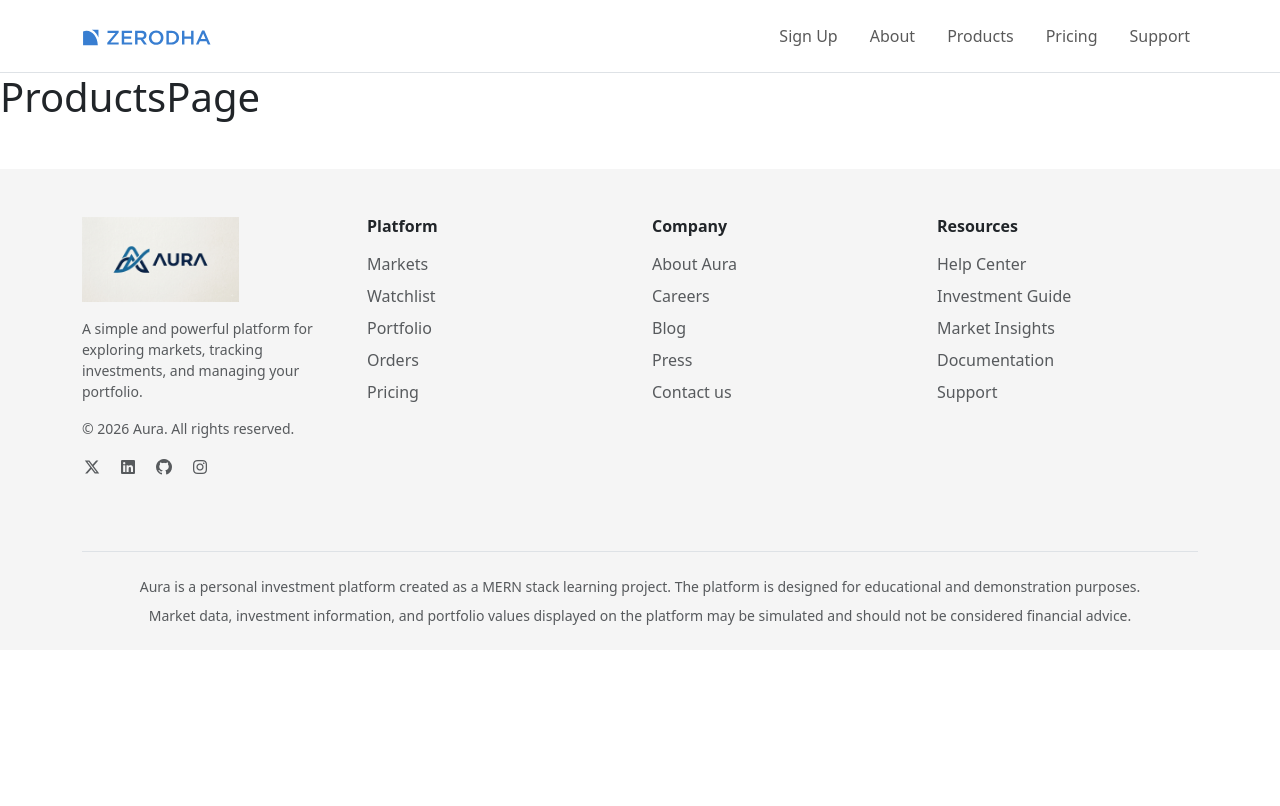
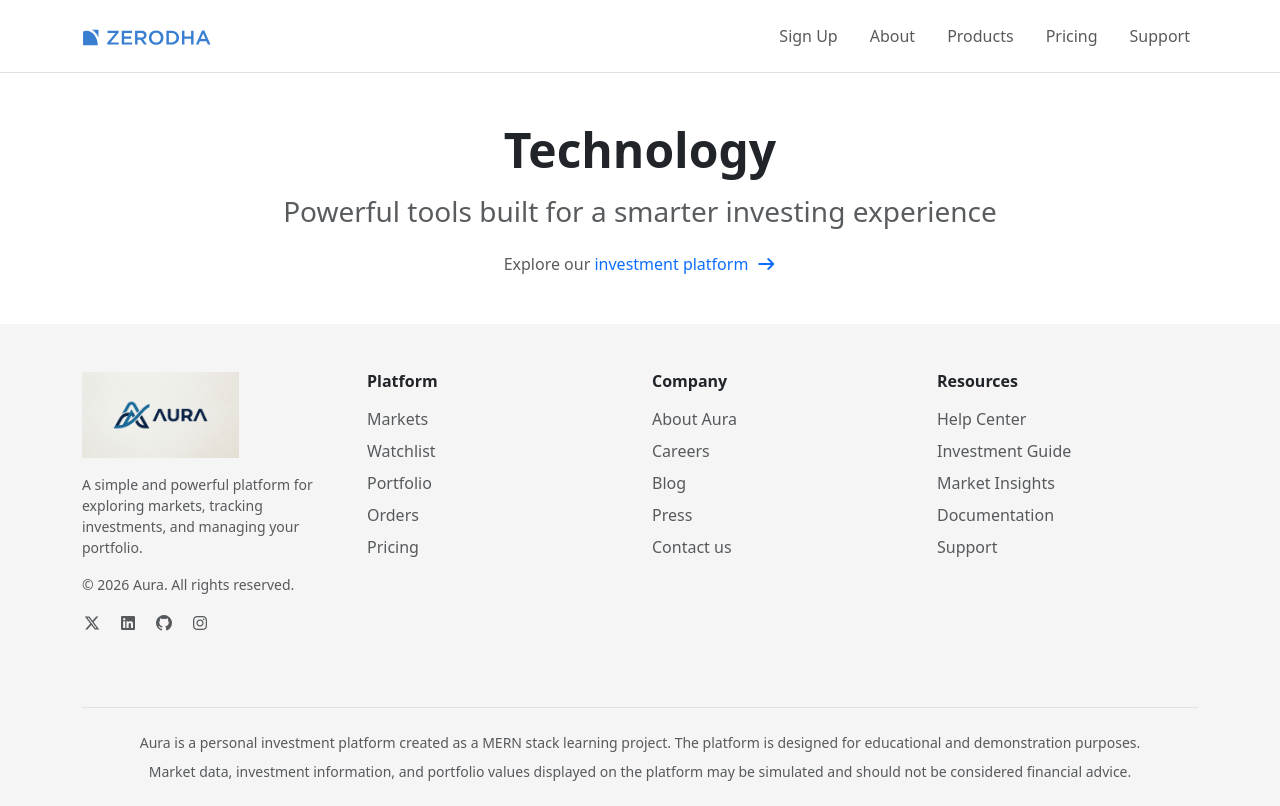
Before and after one commit to whorajtripathi/Aura, a React (Vite) app in the folder frontend/: page /products in a window 1280 px wide. Built offline with nearby package versions, Linux system fonts and the light colour scheme.

Commit message:
Added Products/hero

```diff
--- a/frontend/src/landingPage/products/Hero.jsx
+++ b/frontend/src/landingPage/products/Hero.jsx
@@ -0,0 +1,25 @@
+function Hero() {
+    return (
+        <div className="container text-center mt-5">
+
+            <h1 className="display-5 fw-semibold mb-3">
+                Technology
+            </h1>
+
+            <h2 className="h3 text-muted fw-normal mb-4">
+                Powerful tools built for a smarter investing experience
+            </h2>
+
+            <p className="text-muted">
+                Explore our{" "}
+                <a href="#" className="text-decoration-none">
+                    investment platform
+                    <i className="fa-solid fa-arrow-right ms-2"></i>
+                </a>
+            </p>
+
+        </div>
+    );
+}
+
+export default Hero;
--- a/frontend/src/landingPage/products/ProductsPage.jsx
+++ b/frontend/src/landingPage/products/ProductsPage.jsx
@@ -1,9 +1,9 @@
-
+import Hero from "./Hero";
 
 function ProductsPage(){
     return(
         <>
-            <h1>ProductsPage</h1>
+            <Hero/>
         </>
     );
 }
```
